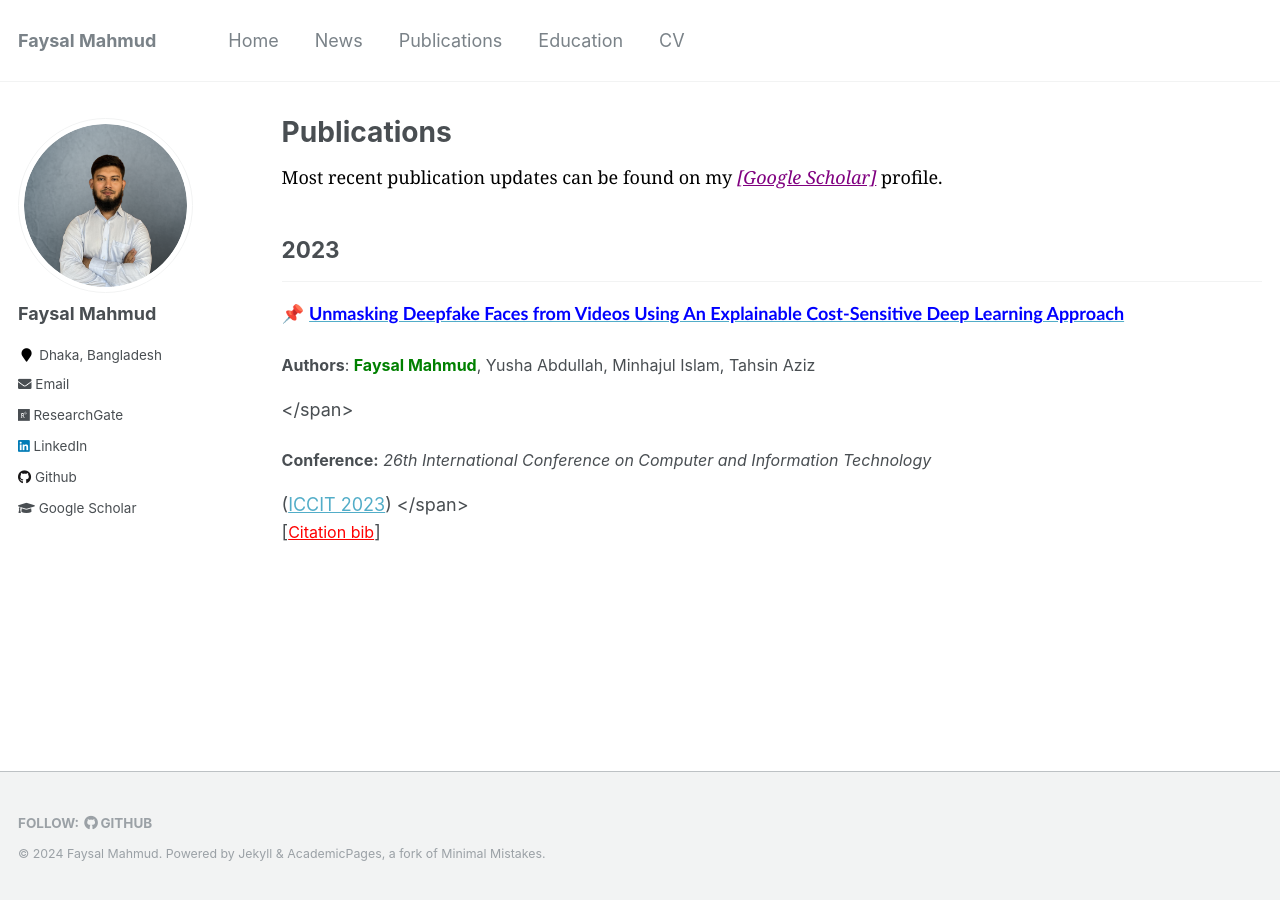
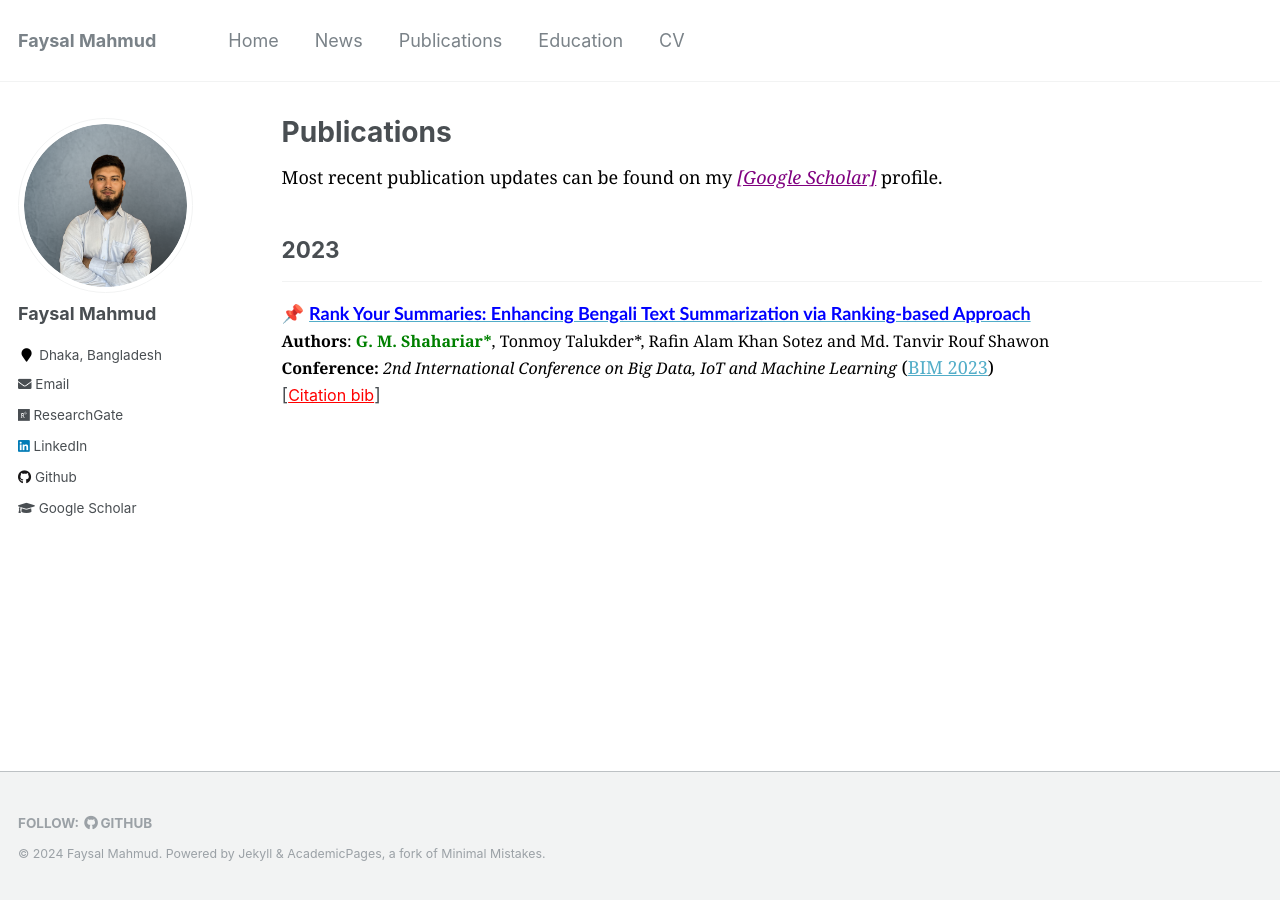
Before and after one commit to Faysal-MD/Faysal-MD.github.io, a Jekyll site: the page built from _pages/publications.md, in a window 1280 px wide. Built offline with Jekyll 4.4.1, drawn with Linux system fonts in a browser that asks for light colours.

Commit message:
info updated

```diff
--- a/_pages/publications.md
+++ b/_pages/publications.md
@@ -13,26 +13,25 @@ author_profile: true
 
 <!-- Paper 01 -->
 
-📌 [<span style="color:blue;font-family:Trebuchet MS;">**Unmasking Deepfake Faces from Videos Using An Explainable Cost-Sensitive Deep Learning Approach**</span>](https://ieeexplore.ieee.org/document/10441026/) <br>
+<!-- Paper 08 -->
+📌 [<span style="color:blue;font-family:Trebuchet MS;">**Rank Your Summaries: Enhancing Bengali Text Summarization via Ranking-based Approach**</span>](https://arxiv.org/pdf/2307.07392.pdf) <br>
 <span style="color:black;font-family:Georgia">
-<font size="3"><strong>Authors</strong>: <strong style="color:green">Faysal Mahmud</strong>, Yusha Abdullah, Minhajul Islam, Tahsin Aziz </font>
+    <font size="3"><strong>Authors</strong>: <strong style="color:green">G. M. Shahariar*</strong>, Tonmoy Talukder*, Rafin Alam Khan Sotez and Md. Tanvir Rouf Shawon </font>
 </span>
 <br>
 <span style="color:black;font-family:Georgia">
-<font size="3"><strong>Conference:</strong><em> 26th International Conference on Computer and Information Technology</em></font> ([ICCIT 2023](https://iccit.org.bd/2023/))
+    <font size="3"><strong>Conference:</strong><em> 2nd International Conference on Big Data, IoT and Machine Learning</em></font> ([BIM 2023](https://confbim.com/))
 </span>
 <br>
 [<a style="color:red;" href="#" onclick="$('#rank2023_bib').toggle();return false;"><font size="3">Citation bib</font></a>]
 
 <div id="rank2023_bib" class="bib" style="display:none;">
     <pre>
-        @inproceedings{mahmud2023unmasking,
-            title={Unmasking Deepfake Faces from Videos Using An Explainable Cost-Sensitive Deep Learning Approach},
-            author={Mahmud, Faysal and Abdullah, Yusha and Islam, Minhajul and Aziz, Tahsin},
-            booktitle={2023 26th International Conference on Computer and Information Technology (ICCIT)},
-            pages={1--6},
-            year={2023},
-            organization={IEEE}
+        @article{shahariar2023rank,
+          title={Rank Your Summaries: Enhancing Bengali Text Summarization via Ranking-based Approach},
+          author={Shahariar, GM and Talukder, Tonmoy and Sotez, Rafin Alam Khan and Shawon, Md Tanvir Rouf},
+          journal={arXiv preprint arXiv:2307.07392},
+          year={2023}
         }
     </pre>
 </div>
```
